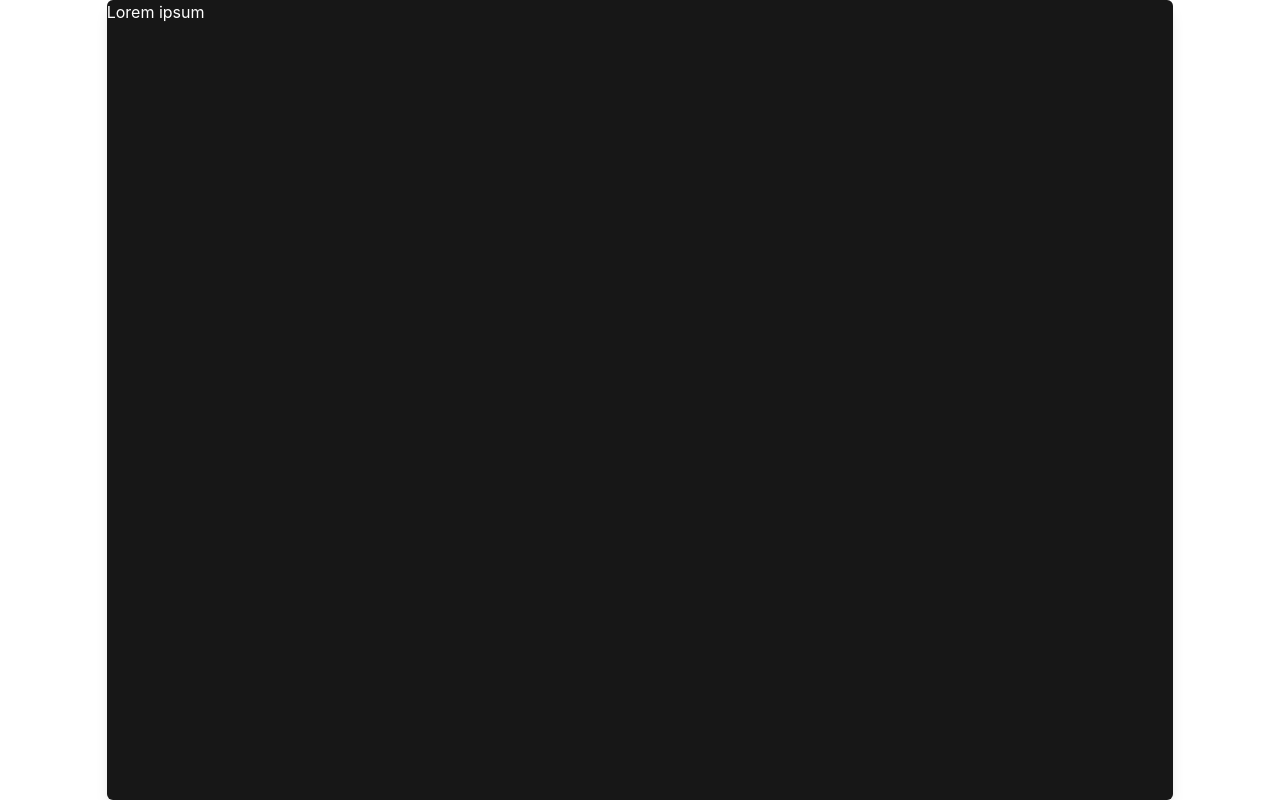
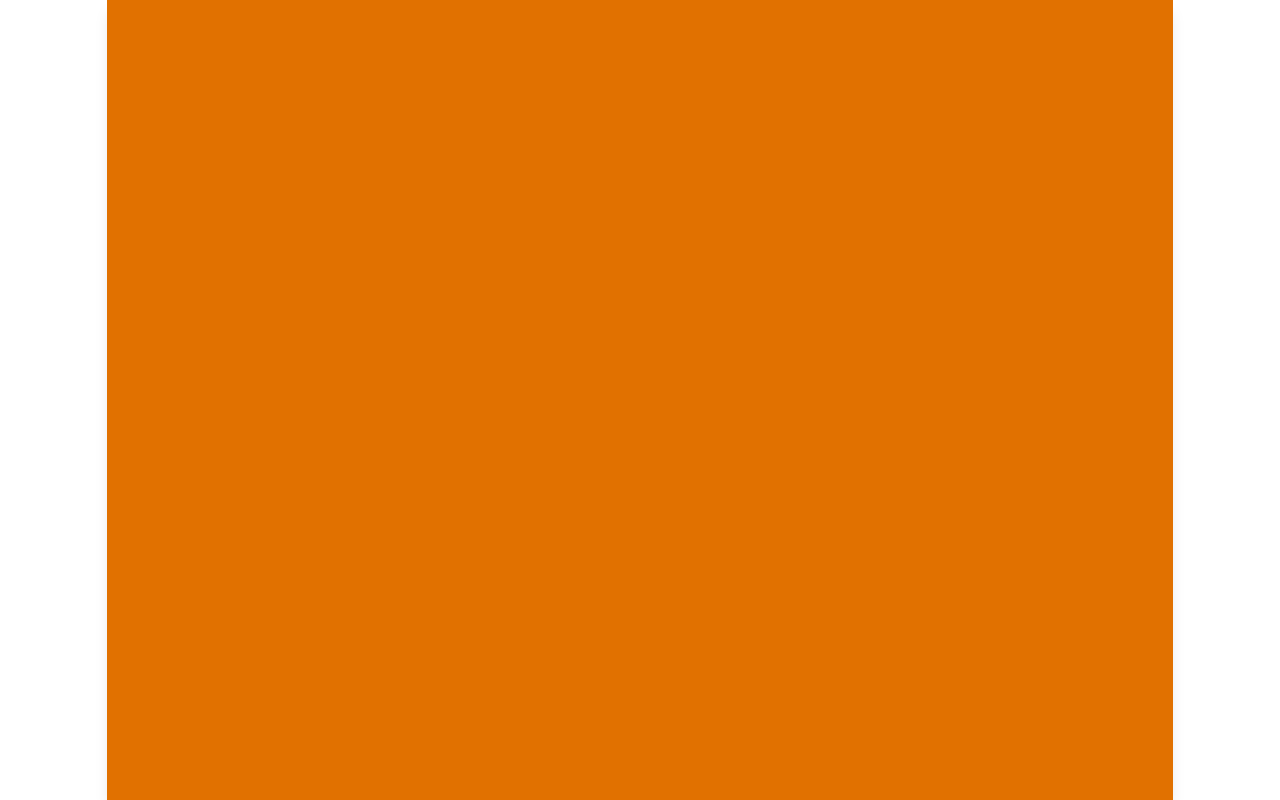
Before and after one commit to nikkehtine/decks, a React (Vite) app: page /viewer in a window 1280 px wide. Built offline with nearby package versions, Linux system fonts and the light colour scheme.

Commit message:
Add simple file-based routing script

```diff
--- /dev/null
+++ b/content/slide01.tsx
@@ -0,0 +1 @@
+export const Slide1 = () => <div>SLIDE 1</div>;
--- /dev/null
+++ b/content/slide02.tsx
@@ -0,0 +1 @@
+export const Slide2 = () => <div>SLIDE 2</div>;
--- /dev/null
+++ b/content/slide03.tsx
@@ -0,0 +1 @@
+export const Slide3 = () => <div>SLIDE 3</div>;
--- a/src/components/slideshow/Viewer.tsx
+++ b/src/components/slideshow/Viewer.tsx
@@ -1,12 +1,14 @@
+import { Outlet } from "react-router";
+
 export const Viewer = () => (
   <article
-    className="aspect-4/3 rounded-md bg-neutral-900 text-white shadow-lg"
+    className="aspect-4/3 bg-amber-600 shadow-lg"
     style={{
       width: "min(100vw, calc(100vh * 4 / 3))",
       height: "min(100vh, calc(100vw * 3 / 4))",
     }}
-    // TODO: this CSS style was vibecoded, check out better approach later
+    // TODO: this CSS was vibecoded, check out if there's a better approach later
   >
-    <span>Lorem ipsum</span>
+    <Outlet />
   </article>
 );
--- a/src/routes.tsx
+++ b/src/routes.tsx
@@ -1,15 +1,52 @@
+import { lazy, Suspense } from "react";
 import { BrowserRouter, Route, Routes } from "react-router";
 
 import { Homepage } from "@/pages/Homepage.tsx";
 import { NotFound } from "@/pages/NotFound.tsx";
 import { SlideshowViewer } from "@/pages/SlideshowViewer";
+import { Slide1 } from "$/slide01";
 
-export const DecksRouter = () => (
+// https://omarelhawary.me/blog/file-based-routing-with-react-router/
+// https://vite.dev/guide/features#glob-import
+
+const dynamicSlidesImport = import.meta.glob("./**/*.tsx", {
+  base: "/content",
+  eager: true,
+});
+console.log(dynamicSlidesImport);
+
+const generateDynamicRoutes = () => {
+  const routes = Object.entries(dynamicSlidesImport).map(([route, module]) => {
+    const path = route.replace(/\.\/|\/index|\.tsx/g, "");
+    // This strips './', '/index' and '.tsx'
+    // '$/slide01/index.tsx' takes precedence over `$/slide01`
+
+    const Component = module;
+
+    return {
+      path,
+      element: Component,
+    };
+  });
+  return routes;
+};
+
+export const DecksRouter = () => {
+  const dynamicRoutes = generateDynamicRoutes();
+  console.log(dynamicRoutes);
+
+  return (
     <BrowserRouter>
       <Routes>
         <Route path="/" element={<Homepage />} />
-      <Route path="/viewer" element={<SlideshowViewer />} />
+        <Route path="viewer" element={<SlideshowViewer />}>
+          <Route path="slide1" element={<Slide1 />} />
+          {dynamicRoutes.map((route) => (
+            <Route key={route.path} path={route.path} element={route.element} />
+          ))}
+        </Route>
         <Route path="*" element={<NotFound />} />
       </Routes>
     </BrowserRouter>
   );
+};
```
Also changed, not shown: content/slide03/component1.tsx (added), content/slide03/index.tsx (added). Lines whose indentation alone changed are shown as unchanged.
